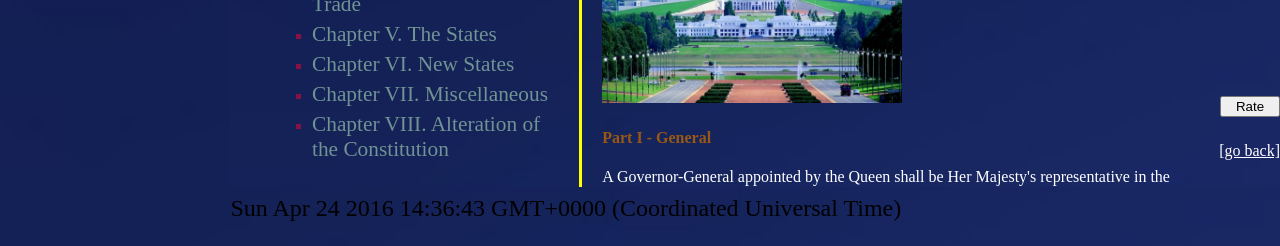
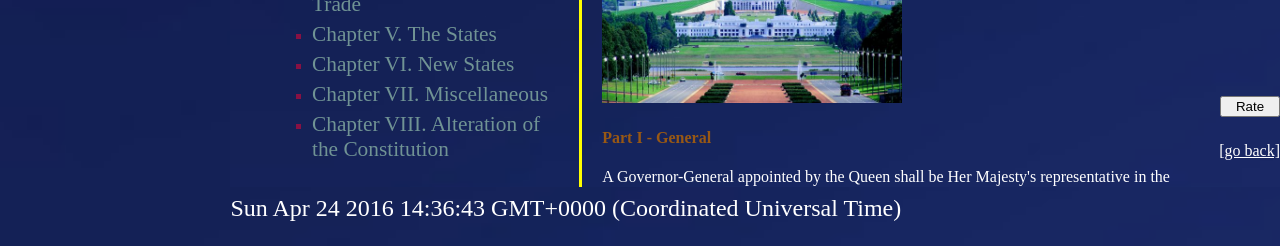
Before and after one commit to george1028/auconstitution.github.io, a PHP site: page / in a window 1280 px wide. Shown: the part 573-819 px from the top of the page. Run offline with PHP 8.4, Linux system fonts and the light colour scheme; some libraries are stand-ins or nearby versions.

Commit message:
time color

```diff
--- a/styles/style.css
+++ b/styles/style.css
@@ -32,7 +32,7 @@ width:82%;
 }
 p.clock{
 text-align:left;
-color:#000;
+color:#fff;
 font-size:18pt;
 }
 body{
```
Also changed, not shown: index.html (renamed from index.htm).
